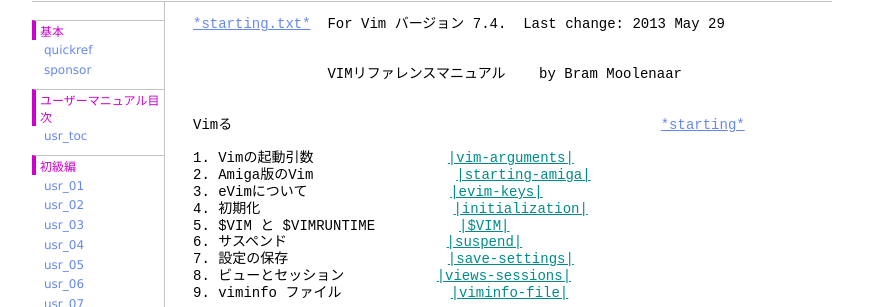
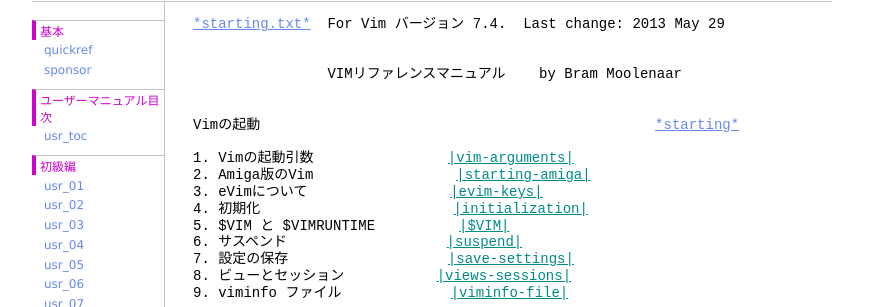
Before and after one commit to vim-jp/vimdoc-ja, a Jekyll site: the page built from starting.html, in a window 1280 px wide and 900 px high. Shown: the part 187-494 px from the top of the window, without its empty margins (208-1087 px from the left). Built offline with Jekyll 4.4.1, drawn with Linux system fonts in a browser that asks for light colours; nearby versions of some CDN libraries; Markdown is read by kramdown in place of the engine named in the settings; comment, search, counter and statistics services are not loaded.

Commit message:
Deployed vim-jp/vimdoc-ja@7d484b23eee9ed5ed7ad007ce1059db7f669ef65 by ixeris.kaoriya.net

```diff
--- a/starting.html
+++ b/starting.html
@@ -9,7 +9,7 @@
 &nbsp;&nbsp;&nbsp;&nbsp;&nbsp;&nbsp;&nbsp;&nbsp;&nbsp;&nbsp;&nbsp;&nbsp;&nbsp;&nbsp;&nbsp;&nbsp;VIMリファレンスマニュアル&nbsp;&nbsp;&nbsp;&nbsp;by Bram Moolenaar<br>
 <br>
 <br>
-Vimる&nbsp;&nbsp;&nbsp;&nbsp;&nbsp;&nbsp;&nbsp;&nbsp;&nbsp;&nbsp;&nbsp;&nbsp;&nbsp;&nbsp;&nbsp;&nbsp;&nbsp;&nbsp;&nbsp;&nbsp;&nbsp;&nbsp;&nbsp;&nbsp;&nbsp;&nbsp;&nbsp;&nbsp;&nbsp;&nbsp;&nbsp;&nbsp;&nbsp;&nbsp;&nbsp;&nbsp;&nbsp;&nbsp;&nbsp;&nbsp;&nbsp;&nbsp;&nbsp;&nbsp;&nbsp;&nbsp;&nbsp;&nbsp;&nbsp;&nbsp;&nbsp;<a class="Constant" href="starting.html#starting" name="starting">*starting*</a><br>
+Vimの起動&nbsp;&nbsp;&nbsp;&nbsp;&nbsp;&nbsp;&nbsp;&nbsp;&nbsp;&nbsp;&nbsp;&nbsp;&nbsp;&nbsp;&nbsp;&nbsp;&nbsp;&nbsp;&nbsp;&nbsp;&nbsp;&nbsp;&nbsp;&nbsp;&nbsp;&nbsp;&nbsp;&nbsp;&nbsp;&nbsp;&nbsp;&nbsp;&nbsp;&nbsp;&nbsp;&nbsp;&nbsp;&nbsp;&nbsp;&nbsp;&nbsp;&nbsp;&nbsp;&nbsp;&nbsp;&nbsp;&nbsp;<a class="Constant" href="starting.html#starting" name="starting">*starting*</a><br>
 <br>
 1. Vimの起動引数&nbsp;&nbsp;&nbsp;&nbsp;&nbsp;&nbsp;&nbsp;&nbsp;&nbsp;&nbsp;&nbsp;&nbsp;&nbsp;&nbsp;&nbsp;&nbsp;<a class="Identifier" href="starting.html#vim-arguments">|vim-arguments|</a><br>
 2. Amiga版のVim&nbsp;&nbsp;&nbsp;&nbsp;&nbsp;&nbsp;&nbsp;&nbsp;&nbsp;&nbsp;&nbsp;&nbsp;&nbsp;&nbsp;&nbsp;&nbsp;&nbsp;<a class="Identifier" href="starting.html#starting-amiga">|starting-amiga|</a><br>
```
